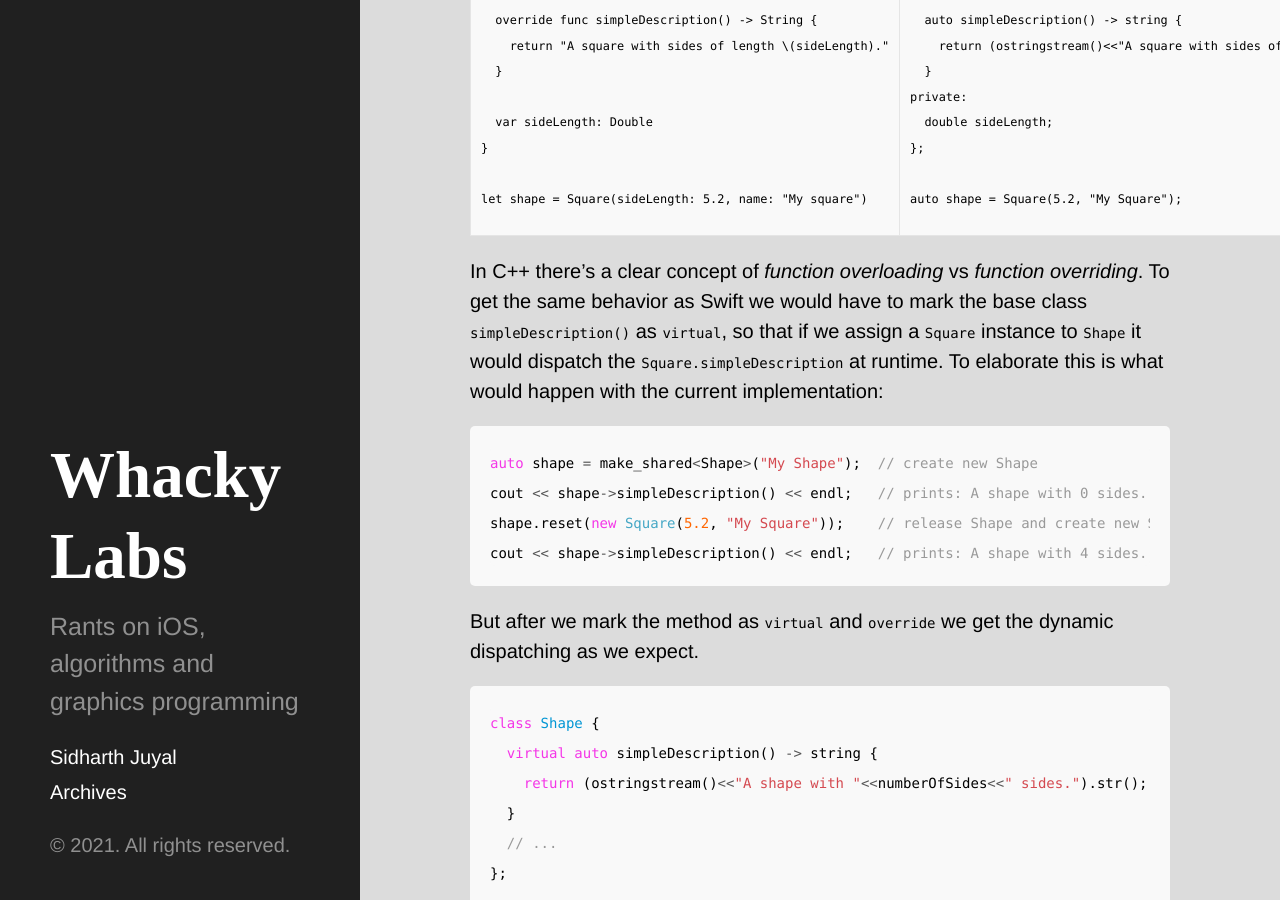
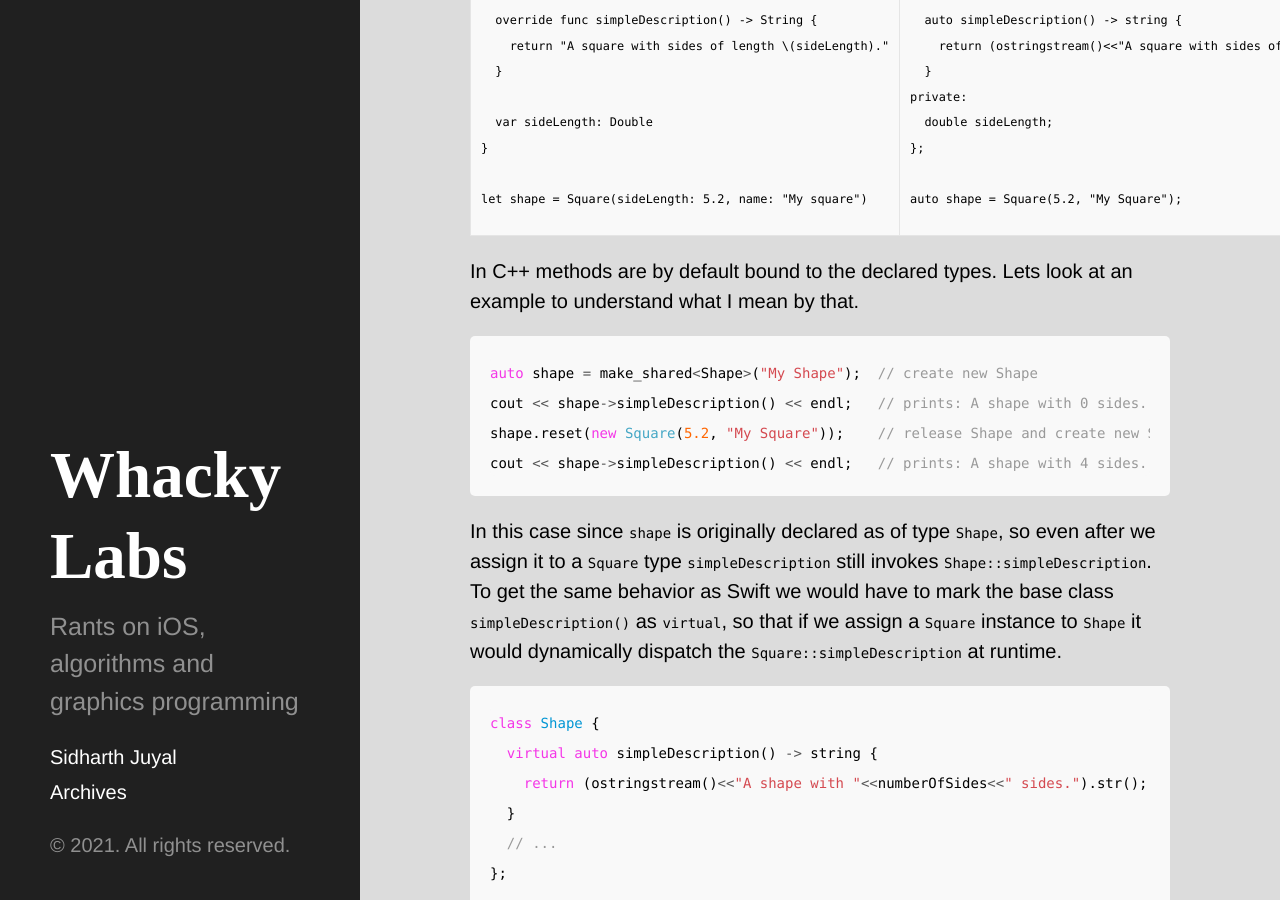
Before and after one commit to chunkyguy/chunkyguy.github.io, a Jekyll site: the page built from _posts/2021-01-03-cpp-for-swift-devs.md, in a window 1280 px wide and 900 px high, scrolled down 9659 px. Built offline with Jekyll 4.4.1, drawn with Linux system fonts in a browser that asks for light colours.

Commit message:
Improve virtual description

````diff
--- a/_posts/2021-01-03-cpp-for-swift-devs.md
+++ b/_posts/2021-01-03-cpp-for-swift-devs.md
@@ -547,7 +547,7 @@ auto shape = Square(5.2, "My Square");
 </tr></tbody>
 </table>
 
- In C++ there's a clear concept of *function overloading* vs *function overriding*. To get the same behavior as Swift we would have to mark the base class `simpleDescription()` as `virtual`, so that if we assign a `Square` instance to `Shape` it would dispatch the `Square.simpleDescription` at runtime. To elaborate this is what would happen with the current implementation:
+ In C++ methods are by default bound to the declared types. Lets look at an example to understand what I mean by that.
 
  ```cpp
 auto shape = make_shared<Shape>("My Shape");  // create new Shape
@@ -556,7 +556,7 @@ shape.reset(new Square(5.2, "My Square"));    // release Shape and create new Sq
 cout << shape->simpleDescription() << endl;   // prints: A shape with 4 sides.
 ```
 
-But after we mark the method as `virtual` and `override` we get the dynamic dispatching as we expect.
+ In this case since `shape` is originally declared as of type `Shape`, so even after we assign it to a `Square` type `simpleDescription` still invokes `Shape::simpleDescription`. To get the same behavior as Swift we would have to mark the base class `simpleDescription()` as `virtual`, so that if we assign a `Square` instance to `Shape` it would dynamically dispatch the `Square::simpleDescription` at runtime.
 
 ```cpp
 class Shape {
````
